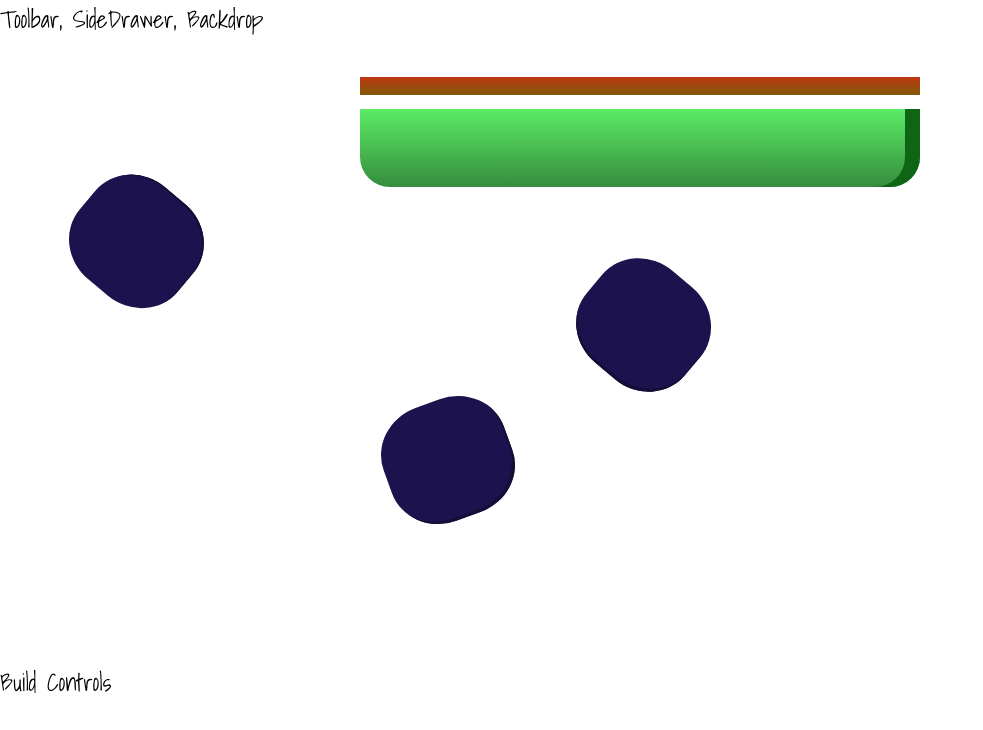
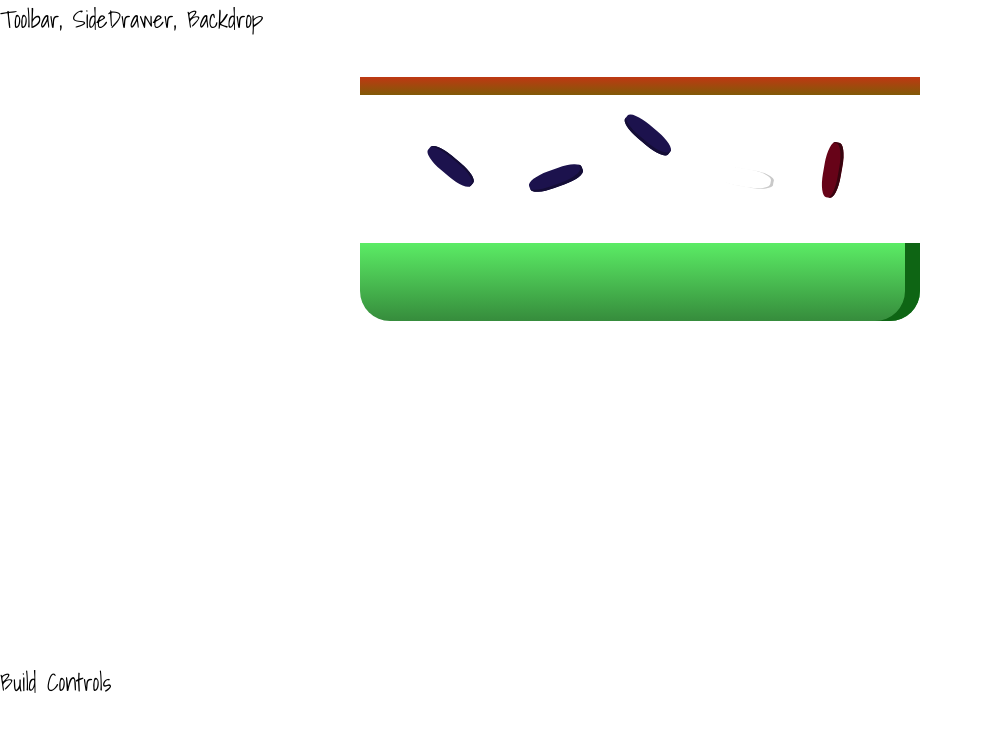
Before and after one commit to Loratadin/skinny-salad, a React (Create React App) app: page / in a window 1280 px wide. Shown: the top 730 px of the page, without its empty margins (0-983 px from the left). Built offline with nearby package versions, Linux system fonts and the light colour scheme.

Commit message:
Add CranBerry and BerryContainer styled components

```diff
--- a/src/components/Salad/SaladIngredient/SaladIngredient.js
+++ b/src/components/Salad/SaladIngredient/SaladIngredient.js
@@ -1,5 +1,5 @@
 import React, { Component } from 'react';
-import { SaladBed, Topping, Berry } from './SaladIngredient.style.js';
+import { SaladBed, Topping, BerryContainer, BlueBerry, CranBerry } from './SaladIngredient.style.js';
 import PropTypes from 'prop-types';
 class SaladIngredient extends Component {
 	render () {
@@ -13,7 +13,12 @@ class SaladIngredient extends Component {
 					ingredient = <Topping/>;
 					break;
 				case ('berry'):
-					ingredient = <Berry/>;
+					ingredient = (
+						<BerryContainer>
+							<BlueBerry/>
+							<CranBerry/>
+						</BerryContainer>
+					);
 					break;
 				default:
 					ingredient = null;
--- a/src/components/Salad/SaladIngredient/SaladIngredient.style.js
+++ b/src/components/Salad/SaladIngredient/SaladIngredient.style.js
@@ -16,7 +16,15 @@ export const Topping = styled.div`
     margin: 2% auto;
 `;
 
-export const Berry = styled.div`
+export const BerryContainer = styled.div`
+	height: 20%;
+    width: 80%;
+    border-radius: 50% 50% 0 0;
+    margin: 2% auto;
+    position: relative;
+`;
+
+export const BlueBerry = styled.div`
 	width: 10%;
 	height: 15%;
 	position: absolute;
@@ -51,3 +59,27 @@ export const Berry = styled.div`
 		box-shadow: inset -1px -3px #140d36;
 	}
 `;
+
+export const CranBerry = styled.div`
+	width: 10%;
+    height: 15%;
+    position: absolute;
+    background-color: white;
+    left: 64%;
+    top: 50%;
+    border-radius: 40%;
+    transform: rotate(10deg);
+	box-shadow: inset -3px 0 #c9c9c9;
+	&:before {
+		content: "";
+    	width: 100%;
+    	height: 100%;
+    	position: absolute;
+    	background-color: #670318;
+    	left: 150%;
+    	top: -130%;
+    	border-radius: 40%;
+    	transform: rotate(90deg);
+    	box-shadow: inset 1px 3px #38040f;
+	}
+`;
```
